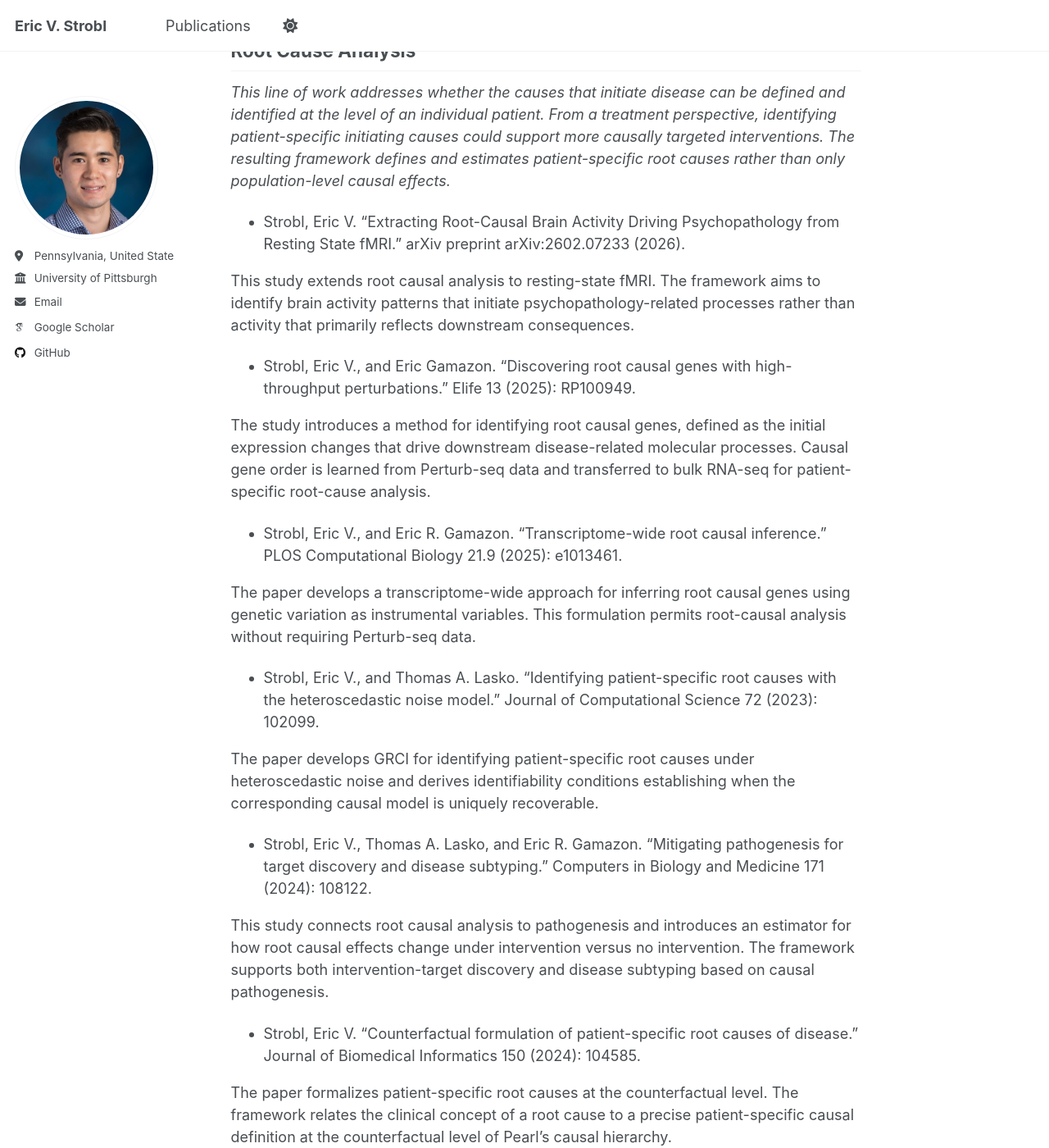
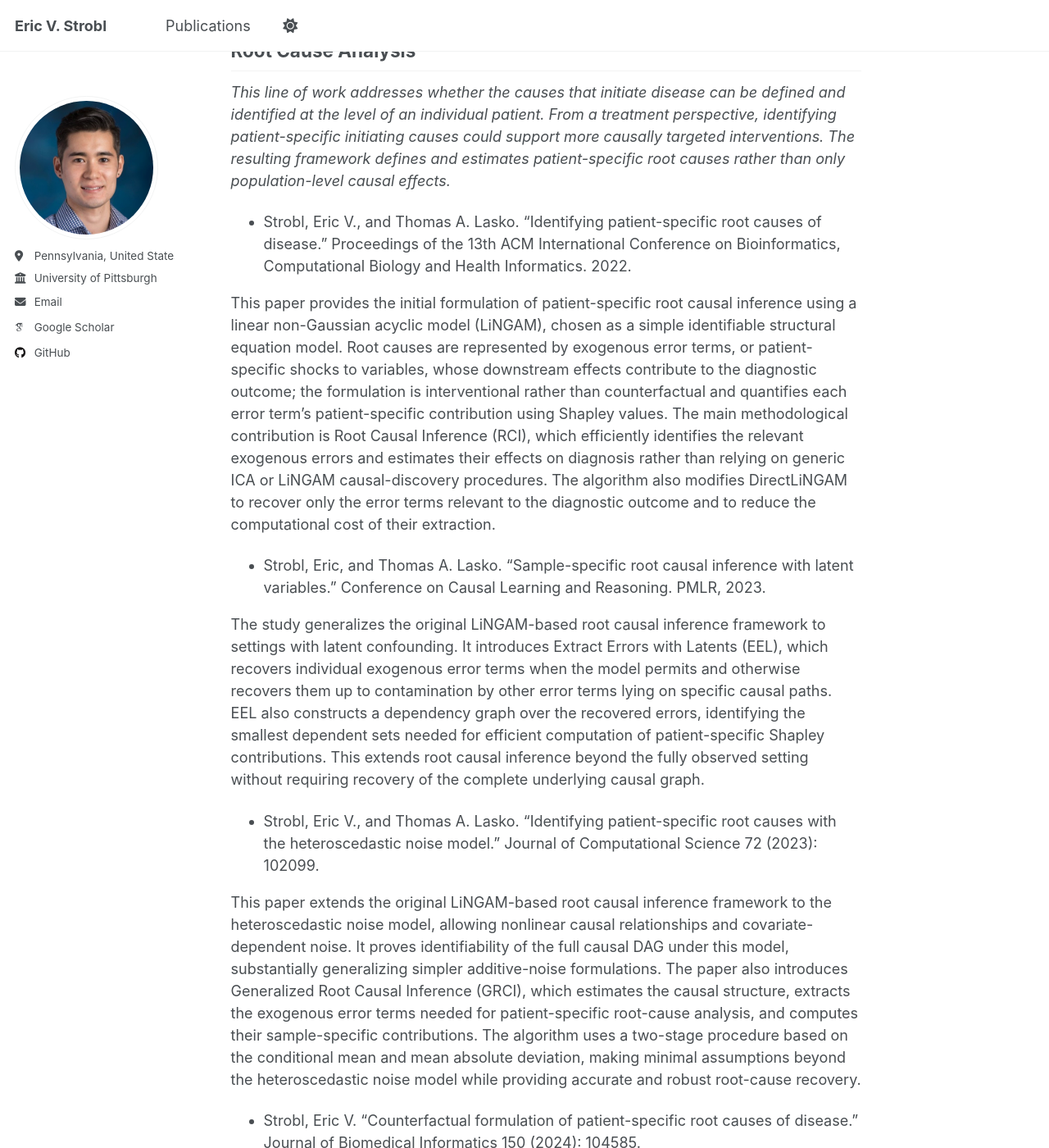
Before and after one commit to ericstrobl/ericstrobl.github.io, a Jekyll site: the page built from _pages/about.md, in a window 1280 px wide and 1400 px high, scrolled down 3227 px. Shown: the whole window at 82% size. Built offline with Jekyll 4.4.1, drawn with Linux system fonts in a browser that asks for light colours; some web fonts are replaced; a script that is not in the unit is left out; some of the changed text lies outside the part shown.

Commit message:
Update about.md

```diff
--- a/_pages/about.md
+++ b/_pages/about.md
@@ -59,37 +59,37 @@ This work used outcome learning to construct phenotypes that concentrate polygen
 
 _This line of work addresses whether the causes that initiate disease can be defined and identified at the level of an individual patient. From a treatment perspective, identifying patient-specific initiating causes could support more causally targeted interventions. The resulting framework defines and estimates patient-specific root causes rather than only population-level causal effects._
 
-- Strobl, Eric V. "Extracting Root-Causal Brain Activity Driving Psychopathology from Resting State fMRI." arXiv preprint arXiv:2602.07233 (2026).
+- Strobl, Eric V., and Thomas A. Lasko. "Identifying patient-specific root causes of disease." Proceedings of the 13th ACM International Conference on Bioinformatics, Computational Biology and Health Informatics. 2022.
 
-This study extends root causal analysis to resting-state fMRI. The framework aims to identify brain activity patterns that initiate psychopathology-related processes rather than activity that primarily reflects downstream consequences.
+This paper provides the initial formulation of patient-specific root causal inference using a linear non-Gaussian acyclic model (LiNGAM), chosen as a simple identifiable structural equation model. Root causes are represented by exogenous error terms, or patient-specific shocks to variables, whose downstream effects contribute to the diagnostic outcome; the formulation is interventional rather than counterfactual and quantifies each error term's patient-specific contribution using Shapley values. The main methodological contribution is Root Causal Inference (RCI), which efficiently identifies the relevant exogenous errors and estimates their effects on diagnosis rather than relying on generic ICA or LiNGAM causal-discovery procedures. The algorithm also modifies DirectLiNGAM to recover only the error terms relevant to the diagnostic outcome and to reduce the computational cost of their extraction.
+
+- Strobl, Eric, and Thomas A. Lasko. "Sample-specific root causal inference with latent variables." Conference on Causal Learning and Reasoning. PMLR, 2023.
+
+The study generalizes the original LiNGAM-based root causal inference framework to settings with latent confounding. It introduces Extract Errors with Latents (EEL), which recovers individual exogenous error terms when the model permits and otherwise recovers them up to contamination by other error terms lying on specific causal paths. EEL also constructs a dependency graph over the recovered errors, identifying the smallest dependent sets needed for efficient computation of patient-specific Shapley contributions. This extends root causal inference beyond the fully observed setting without requiring recovery of the complete underlying causal graph.
+
+- Strobl, Eric V., and Thomas A. Lasko. "Identifying patient-specific root causes with the heteroscedastic noise model." Journal of Computational Science 72 (2023): 102099.
+
+This paper extends the original LiNGAM-based root causal inference framework to the heteroscedastic noise model, allowing nonlinear causal relationships and covariate-dependent noise. It proves identifiability of the full causal DAG under this model, substantially generalizing simpler additive-noise formulations. The paper also introduces Generalized Root Causal Inference (GRCI), which estimates the causal structure, extracts the exogenous error terms needed for patient-specific root-cause analysis, and computes their sample-specific contributions. The algorithm uses a two-stage procedure based on the conditional mean and mean absolute deviation, making minimal assumptions beyond the heteroscedastic noise model while providing accurate and robust root-cause recovery.
+
+- Strobl, Eric V. "Counterfactual formulation of patient-specific root causes of disease." Journal of Biomedical Informatics 150 (2024): 104585.
+
+This paper reformulates patient-specific root causes at the counterfactual level. Earlier work used an interventional formulation in which root causal effects were defined by intervening on exogenous error terms. Building on the recently developed framework of backtracking counterfactuals, this paper instead formalizes the clinical process of reasoning backward from a patient's observed disease state toward its upstream causes while preserving the factual patient data and causal mechanisms. The resulting definition places patient-specific root causes on the counterfactual level of Pearl's causal hierarchy and provides a more rigorous causal formulation of the clinical concept of a root cause.
+
+- Strobl, Eric V., Thomas A. Lasko, and Eric R. Gamazon. "Mitigating pathogenesis for target discovery and disease subtyping." Computers in Biology and Medicine 171 (2024): 108122.
+
+This study connects patient-specific root causal analysis to the clinical concept of disease pathogenesis by representing pathogenesis through the effects of root causes on downstream disease processes. It introduces Treated Root causal Effects (TREs) to quantify how interventions modify those pathogenic effects. The framework uses TREs to identify intervention targets that mitigate pathogenesis and to subtype patients according to similarities in how their pathogenic mechanisms respond to treatment. This provides a direct connection between causal modeling, treatment-target discovery, and clinically interpretable concepts of pathogenesis and disease heterogeneity.
 
 - Strobl, Eric V., and Eric Gamazon. "Discovering root causal genes with high-throughput perturbations." Elife 13 (2025): RP100949.
 
-The study introduces a method for identifying root causal genes, defined as the initial expression changes that drive downstream disease-related molecular processes. Causal gene order is learned from Perturb-seq data and transferred to bulk RNA-seq for patient-specific root-cause analysis.
+This study uses Perturb-seq data to recover causal ordering among genes in order to identify root causal genes, defined as the first gene-expression changes induced by the underlying genetic or non-genetic root causes of disease. A central contribution is the Root Causal Strength (RCS), a model-free measure of the magnitude of a patient-specific root-causal effect that can be computed from observed gene expression without recovering the underlying exogenous error terms or specifying their functional form or distribution. Perturb-seq is used to identify the causal structure needed to estimate RCS, while bulk RNA-seq provides patient-level expression and disease information. The resulting RCSP algorithm therefore combines high-throughput perturbation data for causal ordering with bulk transcriptomic data for patient-specific identification of the genes at which upstream root causes first enter the gene-expression system.
 
 - Strobl, Eric V., and Eric R. Gamazon. "Transcriptome-wide root causal inference." PLOS Computational Biology 21.9 (2025): e1013461.
 
-The paper develops a transcriptome-wide approach for inferring root causal genes using genetic variation as instrumental variables. This formulation permits root-causal analysis without requiring Perturb-seq data.
+This study follows the Perturb-seq approach by replacing experimental perturbations with genetic variants as instrumental variables for transcriptome-wide root causal inference. It introduces the conditional root causal effect (CRCE), a functionally model-free measure of the patient-specific causal effect of the genetic and non-genetic factors that first perturb a gene expression level. The TWRCI algorithm introduces Competitive Regression, which uses the relative predictive relationships between genetic variants, gene expression levels, and the phenotype to determine which variable a variant most directly perturbs and thereby infer causal ordering among gene expression levels. This ordering is used to reconstruct the gene-expression DAG and identify root causal genes from observational genotype and bulk RNA-seq data. The resulting CRCEs can also be decomposed into genetic and non-genetic components of the root causal effect.
 
-- Strobl, Eric V., and Thomas A. Lasko. "Identifying patient-specific root causes with the heteroscedastic noise model." Journal of Computational Science 72 (2023): 102099.
+- Strobl, Eric V. "Extracting Root-Causal Brain Activity Driving Psychopathology from Resting State fMRI." arXiv preprint arXiv:2602.07233 (2026).
 
-The paper develops GRCI for identifying patient-specific root causes under heteroscedastic noise and derives identifiability conditions establishing when the corresponding causal model is uniquely recoverable.
-
-- Strobl, Eric V., Thomas A. Lasko, and Eric R. Gamazon. "Mitigating pathogenesis for target discovery and disease subtyping." Computers in Biology and Medicine 171 (2024): 108122.
-
-This study connects root causal analysis to pathogenesis and introduces an estimator for how root causal effects change under intervention versus no intervention. The framework supports both intervention-target discovery and disease subtyping based on causal pathogenesis.
-
-- Strobl, Eric V. "Counterfactual formulation of patient-specific root causes of disease." Journal of Biomedical Informatics 150 (2024): 104585.
-
-The paper formalizes patient-specific root causes at the counterfactual level. The framework relates the clinical concept of a root cause to a precise patient-specific causal definition at the counterfactual level of Pearl's causal hierarchy.
-
-- Strobl, Eric V., and Thomas A. Lasko. "Identifying patient-specific root causes of disease." Proceedings of the 13th ACM International Conference on Bioinformatics, Computational Biology and Health Informatics. 2022.
-
-This work defines patient-specific root causes and presents an efficient discovery method based on LiNGAM.
-
-- Strobl, Eric, and Thomas A. Lasko. "Sample-specific root causal inference with latent variables." Conference on Causal Learning and Reasoning. PMLR, 2023.
-
-The study generalizes the LiNGAM-based approach to accommodate latent variables, extending patient-specific root causal inference to settings with unmeasured factors.
+This study extends root causal analysis to resting-state fMRI using a LiNGAM-inspired bilevel structural causal model. The model represents brain activity as arising from a low-dimensional set of independent latent sources with localized direct effects that subsequently propagate through voxel-to-voxel interactions. A shared mixing structure across subjects permits standardized fMRI time points to be concatenated for ICA-based recovery of the latent sources. The SOURCE algorithm then learns clinically interpretable symptom outcomes that are selectively associated with a small subset of these sources and identifies the corresponding root-proximal brain regions. The resulting framework therefore combines causal source separation, cross-subject temporal pooling, spatial localization, and outcome learning to isolate brain activity patterns that may initiate psychopathology-related processes.
 
 ## Causal Discovery and Inference
 
```
